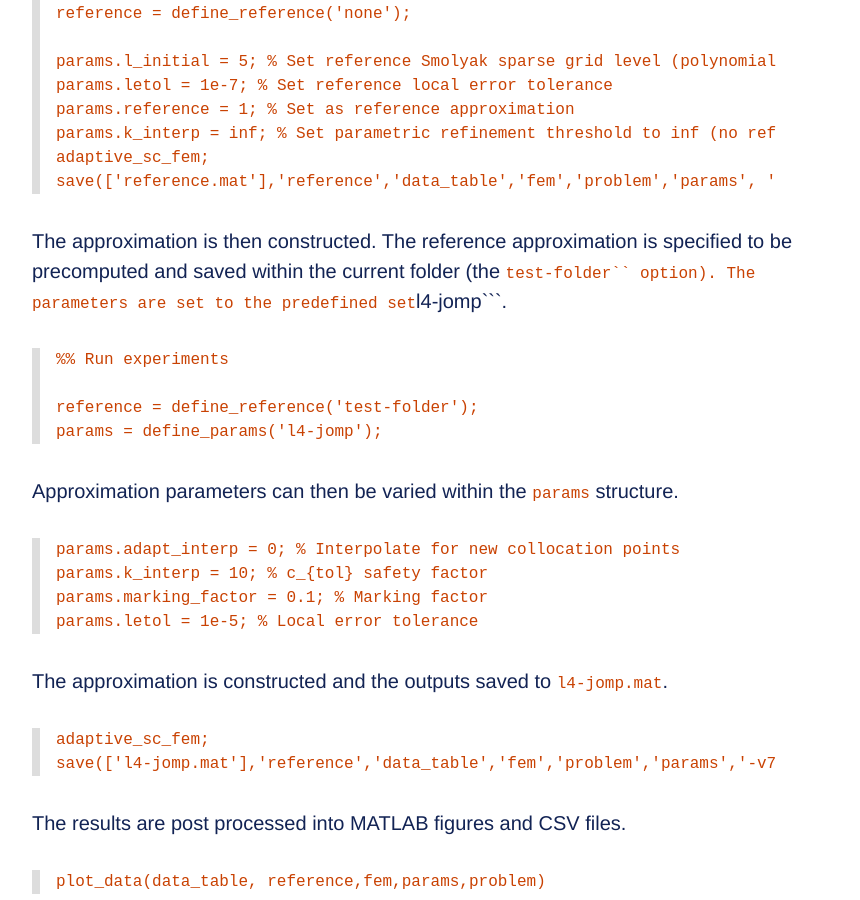
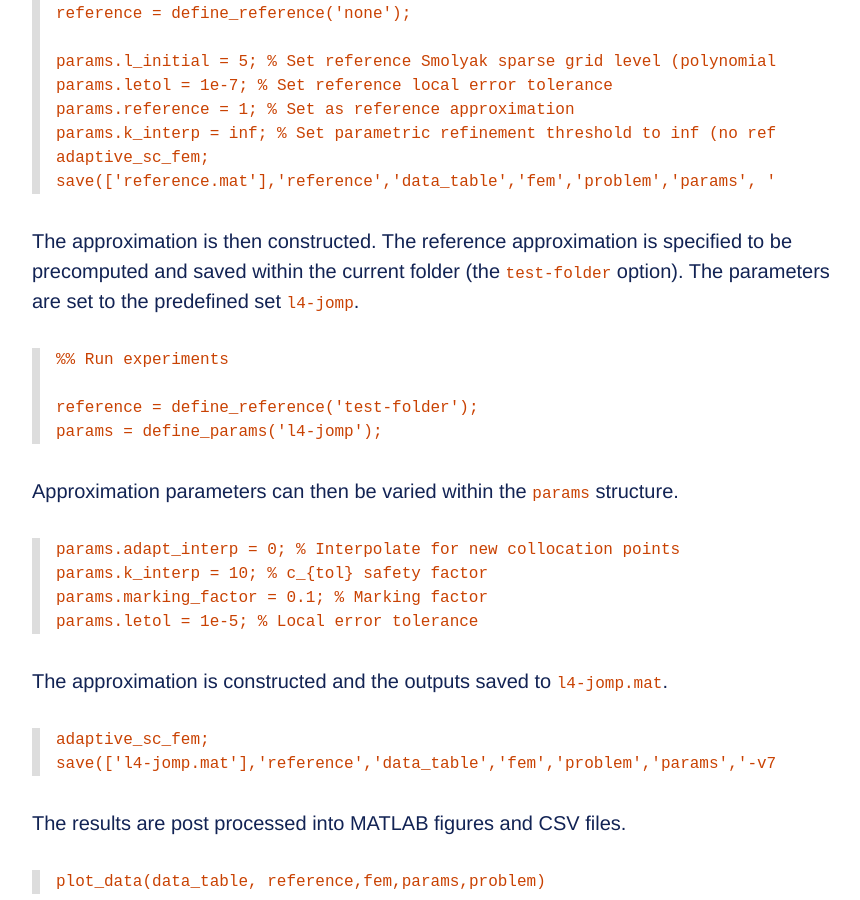
Before and after one commit to benmkent/benmkent.github.io, a Jekyll site: the page built from _posts/adaptivescfemcoderelease/2023-05-29-coderelease.md, in a window 1280 px wide and 900 px high, scrolled down 2169 px. Shown: the whole window, without its empty margins (112-972 px from the left). Built offline with Jekyll 4.4.1, drawn with Linux system fonts in a browser that asks for light colours.

````diff
--- a/_posts/adaptivescfemcoderelease/2023-05-29-coderelease.md
+++ b/_posts/adaptivescfemcoderelease/2023-05-29-coderelease.md
@@ -64,7 +64,7 @@ save(['reference.mat'],'reference','data_table','fem','problem','params', '-v7.3
 ```
 
 The approximation is then constructed.
-The reference approximation is specified to be precomputed and saved within the current folder (the ```test-folder`` option).
+The reference approximation is specified to be precomputed and saved within the current folder (the ```test-folder``` option).
 The parameters are set to the predefined set ```l4-jomp```.
 ```matlab
 %% Run experiments
````
